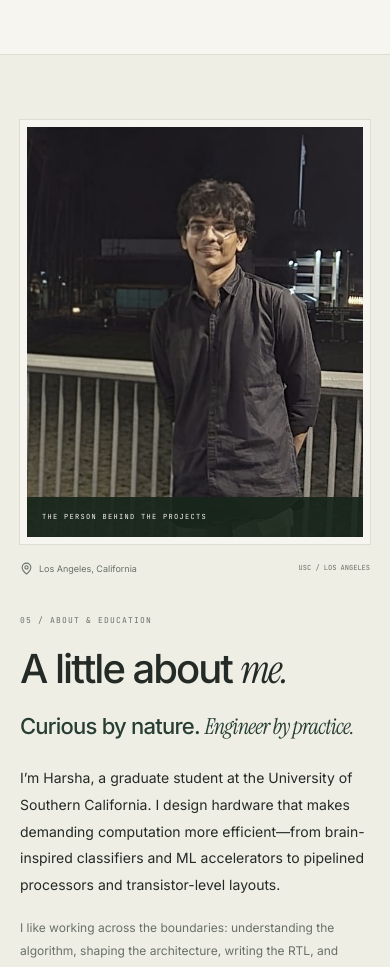
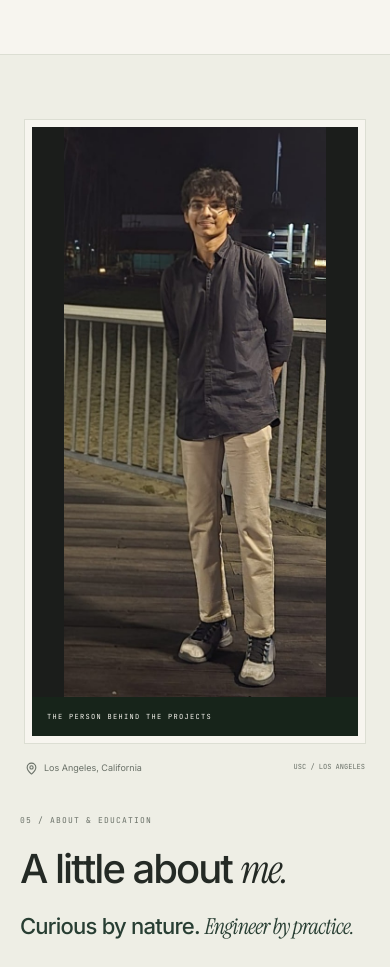
Before and after one commit to harsha240yeager/harsha240yeager.github.io, a React (Vite) app: page / in a window 390 px wide. Shown: the part 9240-10207 px from the top of the page. Built offline with nearby package versions, Linux system fonts and the light colour scheme.

Commit message:
Show full uncropped portrait

```diff
--- a/src/index.css
+++ b/src/index.css
@@ -1194,26 +1194,23 @@ h4 {
 }
 .portrait-block {
   min-width: 0;
+  width: 100%;
+  max-width: 340px;
 }
 .portrait-frame {
   position: relative;
-  background: #dddccc;
+  background: #1b1d1b;
   border: 7px solid var(--paper);
   box-shadow: 0 0 0 1px var(--line);
   overflow: hidden;
 }
 .portrait-frame img {
   width: 100%;
-  height: 520px;
-  object-fit: cover;
-  object-position: center top;
-  filter: saturate(0.68);
+  height: 570px;
+  object-fit: contain;
 }
 .portrait-label {
-  position: absolute;
-  bottom: 0;
-  left: 0;
-  right: 0;
+  display: block;
   padding: 14px 15px;
   color: var(--paper);
   font-size: 7px;
@@ -1661,9 +1658,6 @@ summary {
     grid-template-columns: 200px 1fr 20px;
     gap: 30px;
   }
-  .portrait-frame img {
-    height: 530px;
-  }
   .skills-grid > article {
     padding-inline: 17px;
   }
@@ -1822,9 +1816,6 @@ summary {
     grid-template-columns: 0.7fr 1fr;
     gap: 35px;
     align-items: start;
-  }
-  .portrait-frame img {
-    height: 450px;
   }
   .coursework-list {
     grid-template-columns: 1fr;
@@ -2238,12 +2229,9 @@ summary {
     gap: 38px;
   }
   .portrait-block {
-    max-width: 390px;
+    max-width: 340px;
     width: 100%;
     margin-inline: auto;
-  }
-  .portrait-frame img {
-    height: 410px;
   }
   .about-copy h2 {
     font-size: 40px;
@@ -2608,7 +2596,10 @@ summary {
     padding-block: 20px;
   }
   .portrait-frame img {
-    height: 330px;
+    width: auto;
+    height: auto;
+    max-height: 330px;
+    margin-inline: auto;
   }
   .about-grid {
     gap: 30px;
```
